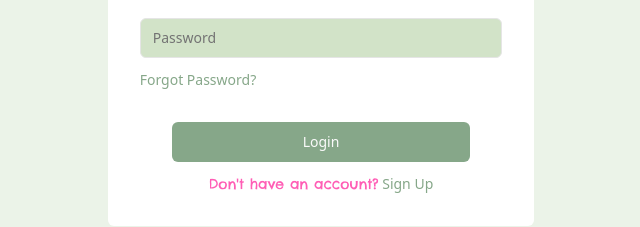
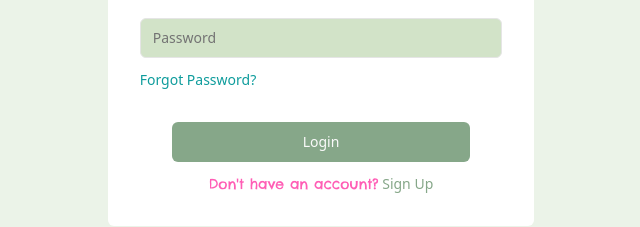
Before and after one commit to ALTA-SOSMED-PROJECT-GROUP-2/FE---REPO, a React (Vite) app: page /login in a window 1280 px wide. Shown: the part 361-588 px from the top of the page, without its empty margins (319-959 px from the left). Built offline with nearby package versions, Linux system fonts and the light colour scheme.

Commit message:
style: change forgot password text color

```diff
--- a/src/pages/auth/login.tsx
+++ b/src/pages/auth/login.tsx
@@ -54,7 +54,7 @@
               />
             )}
           </CustomFormField>
-          <p className="mt-2 sm:mt-3 text-sage1 text-sm">Forgot Password?</p>
+          <p className="mt-2 sm:mt-3 text-tealLagoon text-sm">Forgot Password?</p>
           <Button
             type="submit"
             className="mx-4 sm:mx-8 mt-6 sm:mt-8 bg-sage1 hover:bg-sage2"
--- a/tailwind.config.js
+++ b/tailwind.config.js
@@ -25,6 +25,7 @@
         sage3: "#D2E3C8",
         sage4: "#EBF3E8",
         pinky: "#FF5DB5",
+        tealLagoon: "#0E9C9C",
         border: "hsl(var(--border))",
         input: "hsl(var(--input))",
         ring: "hsl(var(--ring))",
```
